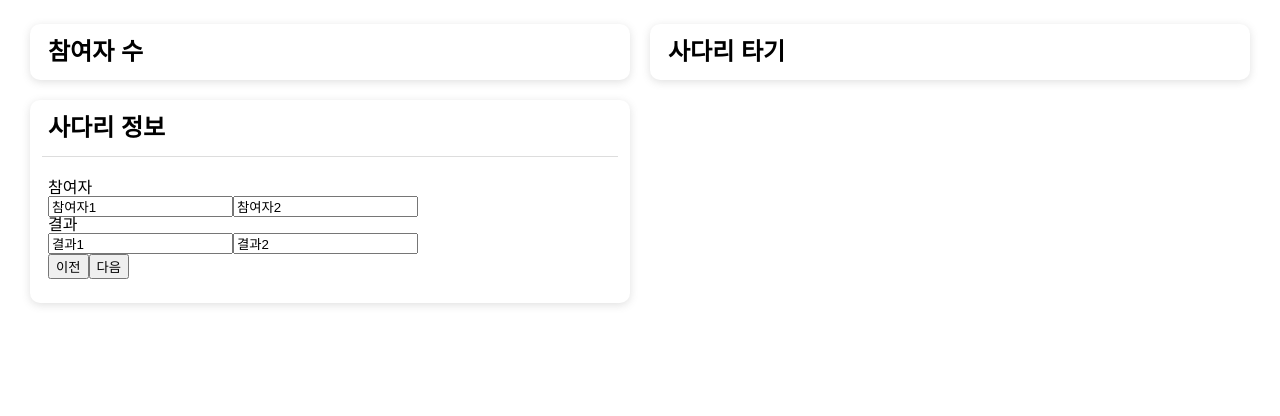
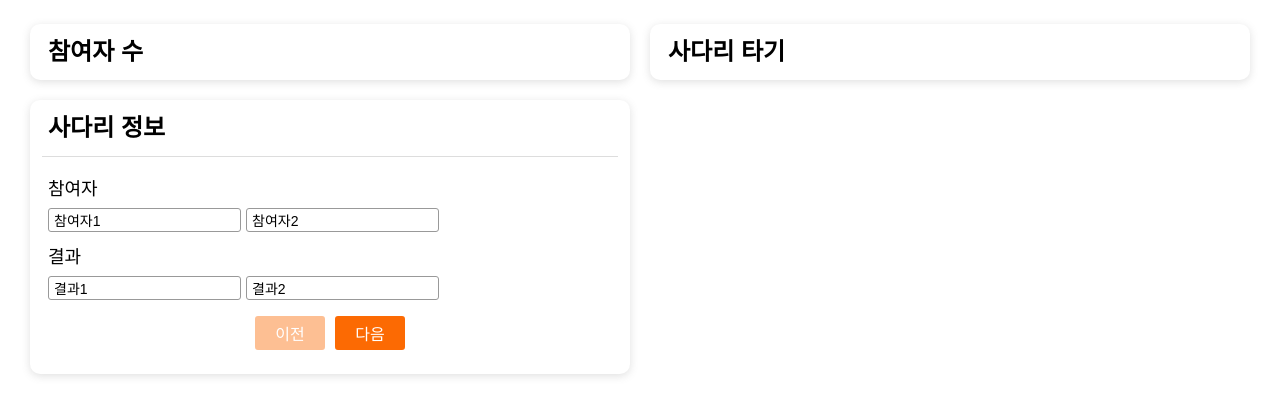
Before and after one commit to JHYOOOOON/ladder-game, a React (Create React App) app: page / in a window 1280 px wide. Both pictures are taken after a click on the button "다음". Shown: the top 416 px of the page. Built offline with nearby package versions, Linux system fonts and the light colour scheme; a web font is replaced by a local one.

Commit message:
style: 버튼 스타일 수정

```diff
--- /dev/null
+++ b/src/Components/Common.ts
@@ -0,0 +1,46 @@
+import styled, { css } from "styled-components";
+
+export const Input = styled.input`
+	border: 1px solid #999;
+	border-radius: 3px;
+	margin-right: 5px;
+	font-size: ${({ theme }) => theme.fontSize.sm}rem;
+	padding: 3px 5px;
+	transition: 0.2s border;
+	&:focus {
+		outline: none;
+		border: 1px solid ${({ theme }) => theme.color.primary};
+	}
+`;
+
+const Button = css`
+	padding: 3px 10px;
+	min-width: 70px;
+	border: none;
+	border-radius: 3px;
+	font-size: ${({ theme }) => theme.fontSize.base}rem;
+	color: #fff;
+	&:hover {
+		box-shadow: inset 8rem 0 0 0 #fff;
+	}
+	transition: 0.2s;
+	cursor: pointer;
+`;
+
+export const PrimaryButton = styled.button`
+	${Button}
+	border: 2px solid ${({ theme }) => theme.color.primary};
+	background-color: ${({ theme }) => theme.color.primary};
+	&:hover {
+		color: ${({ theme }) => theme.color.primary};
+	}
+`;
+
+export const SecondaryButton = styled.button`
+	${Button}
+	border: 2px solid ${({ theme }) => theme.color.primary400};
+	background-color: ${({ theme }) => theme.color.primary400};
+	&:hover {
+		color: ${({ theme }) => theme.color.primary400};
+	}
+`;
--- a/src/Components/Ladder.tsx
+++ b/src/Components/Ladder.tsx
@@ -3,6 +3,7 @@ import { useAtomValue } from "jotai";
 import styled from "styled-components";
 
 import { withResultNames, withUserCount, withUserNames } from "../States";
+import { PrimaryButton, SecondaryButton } from "./Common";
 
 const MIN_LEG = 2;
 const MAX_LEG = 5;
@@ -121,8 +122,10 @@ export function Ladder() {
 				))}
 			</List>
 			<ButtonWrapper>
-				<button onClick={() => window.location.reload()}>다시 하기</button>
-				<button onClick={() => setShowResult((prev) => !prev)}>전체 결과 {showResult ? "숨기기" : "보기"}</button>
+				<SecondaryButton onClick={() => window.location.reload()}>다시 하기</SecondaryButton>
+				<PrimaryButton onClick={() => setShowResult((prev) => !prev)}>
+					전체 결과 {showResult ? "숨기기" : "보기"}
+				</PrimaryButton>
 			</ButtonWrapper>
 			<ResultWrapper className={`${showResult ? "show" : ""}`}>
 				{Object.entries(matches).map(([key, value]) => (
--- a/src/Components/ResultName.tsx
+++ b/src/Components/ResultName.tsx
@@ -1,6 +1,7 @@
 import { useAtom } from "jotai";
 
 import { withResultName } from "../States";
+import { Input } from "./Common";
 
 interface IResultName {
 	index: number;
@@ -8,5 +9,5 @@ interface IResultName {
 
 export function ResultName({ index }: IResultName) {
 	const [resultName, setResultName] = useAtom(withResultName(index));
-	return <input value={resultName || ""} onChange={(event) => setResultName(event.target.value)} />;
+	return <Input value={resultName || ""} onChange={(event) => setResultName(event.target.value)} />;
 }
--- a/src/Components/UserCount.tsx
+++ b/src/Components/UserCount.tsx
@@ -5,6 +5,7 @@ import { useAtom, useSetAtom } from "jotai";
 
 import { MAX_USER_COUNT, MIN_USER_COUNT } from "../constants";
 import { withUserCount, withUserCountActive, withUserInformActive } from "../States";
+import { PrimaryButton } from "./Common";
 
 type VIEW_TYPE = "modify" | "view";
 
@@ -107,7 +108,7 @@ export function UserCount() {
 					<HiOutlinePlus />
 				</CountButton>
 			</InnerWrapper>
-			<button onClick={handleClickNextButton}>다음</button>
+			<PrimaryButton onClick={handleClickNextButton}>다음</PrimaryButton>
 		</Wrapper>
 	);
 }
--- a/src/Components/UserInform.tsx
+++ b/src/Components/UserInform.tsx
@@ -1,5 +1,6 @@
 import { useEffect } from "react";
 import { useAtomValue, useSetAtom } from "jotai";
+import styled from "styled-components";
 
 import {
 	withInitialResultName,
@@ -10,6 +11,7 @@ import {
 	withUserInformActive,
 } from "../States";
 import { UserName, ResultName } from ".";
+import { PrimaryButton, SecondaryButton } from "./Common";
 
 export function UserInform() {
 	const userCount = useAtomValue(withUserCount);
@@ -36,24 +38,39 @@ export function UserInform() {
 
 	return (
 		<section>
-			<article>
-				<p>참여자</p>
+			<Article>
+				<Title>참여자</Title>
 				<div>
 					{Array.from({ length: userCount }).map((_, index) => (
 						<UserName index={index} key={`userName_${index}`} />
 					))}
 				</div>
-			</article>
-			<article>
-				<p>결과</p>
+			</Article>
+			<Article>
+				<Title>결과</Title>
 				{Array.from({ length: userCount }).map((_, index) => (
 					<ResultName index={index} key={`resultName_${index}`} />
 				))}
-			</article>
-			<div>
-				<button onClick={handleClickPrev}>이전</button>
-				<button onClick={handleClickNext}>다음</button>
-			</div>
+			</Article>
+			<ButtonWrapper>
+				<SecondaryButton onClick={handleClickPrev}>이전</SecondaryButton>
+				<PrimaryButton onClick={handleClickNext}>다음</PrimaryButton>
+			</ButtonWrapper>
 		</section>
 	);
 }
+
+const Title = styled.p`
+	font-size: ${({ theme }) => theme.fontSize.lg}rem;
+	margin-bottom: ${({ theme }) => theme.fontSize.xxs}rem;
+`;
+
+const Article = styled.article`
+	margin-bottom: ${({ theme }) => theme.fontSize.base}rem;
+`;
+
+const ButtonWrapper = styled.div`
+	display: flex;
+	justify-content: center;
+	gap: ${({ theme }) => theme.fontSize.xxs}rem;
+`;
--- a/src/Components/UserName.tsx
+++ b/src/Components/UserName.tsx
@@ -1,5 +1,7 @@
 import { useAtom } from "jotai";
+
 import { withUserName } from "../States";
+import { Input } from "./Common";
 
 interface IUserName {
 	index: number;
@@ -8,5 +10,5 @@ interface IUserName {
 export function UserName({ index }: IUserName) {
 	const [userName, setUserName] = useAtom(withUserName(index));
 
-	return <input value={userName || ""} onChange={(event) => setUserName(event.target.value)} />;
+	return <Input value={userName || ""} onChange={(event) => setUserName(event.target.value)} />;
 }
--- /dev/null
+++ b/src/Theme/color.ts
@@ -0,0 +1,8 @@
+export const color = {
+	primary: "#FC6A03",
+	primary100: "#FC7F27",
+	primary200: "#FC944B",
+	primary300: "#FDA96F",
+	primary400: "#FDBF93",
+	primary500: "#FED4B7",
+};
--- a/src/Theme/index.ts
+++ b/src/Theme/index.ts
@@ -1 +1,2 @@
 export * from "./fontSize";
+export * from "./color";
```
